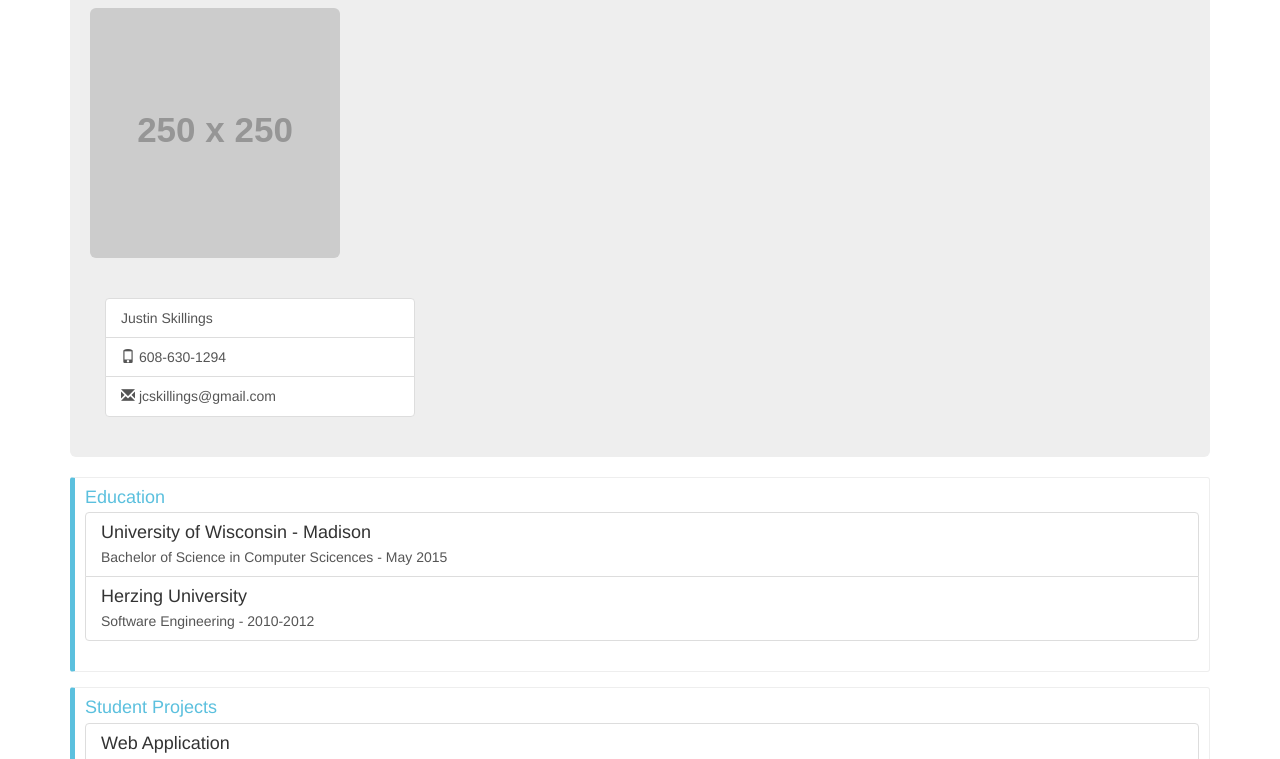
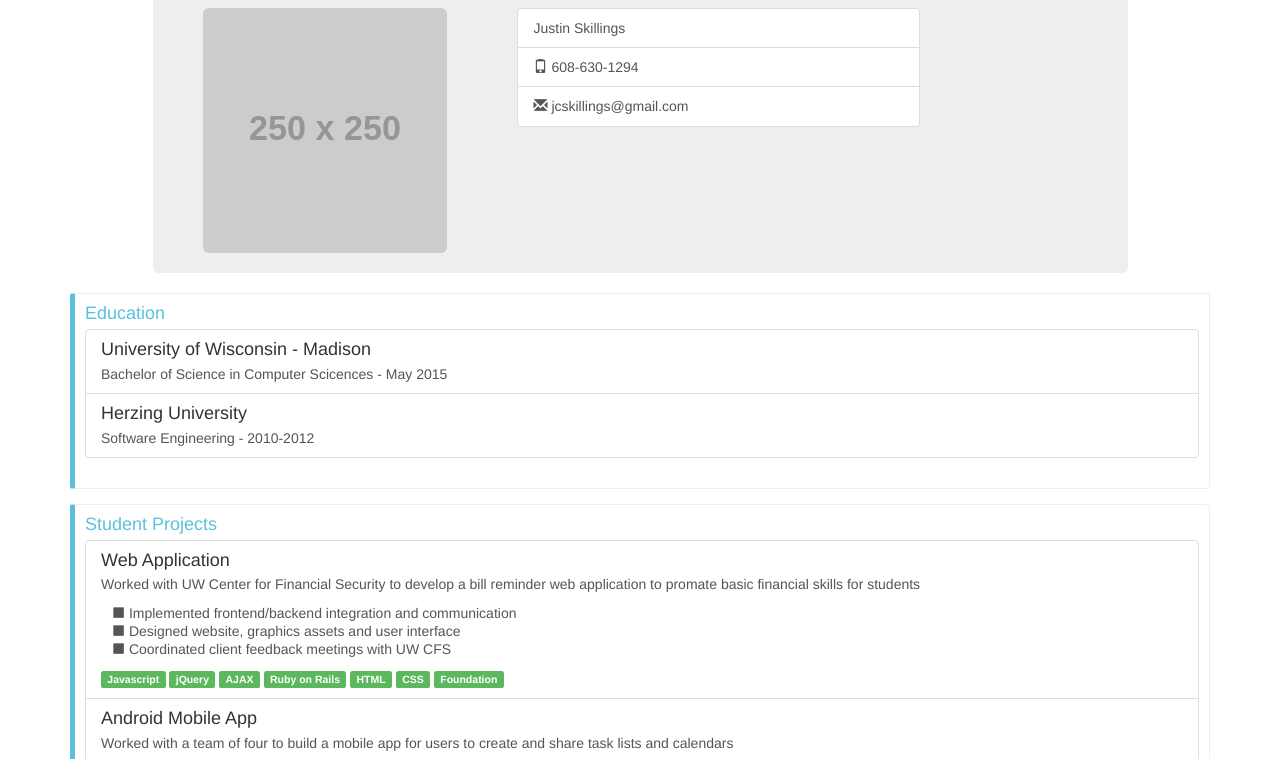
Before and after one commit to jcskillings/jcskillings.github.io, a plain HTML site: page index.html in a window 1280 px wide. Shown: the part 72-831 px from the top of the page. Drawn offline with nearby package versions, Linux system fonts and the light colour scheme; placeholder pictures from the web are drawn by us.

Commit message:
Update index.html

```diff
--- a/index.html
+++ b/index.html
@@ -37,18 +37,17 @@
         </nav>-->
         <h2 class="text-muted">Justin C Skillings</h2>
     </div>
-    <div class="img-rounded" id="main-panel">
-      <div class="row" >
-        <div class="col-md-12">
-          <!--<div class="col-xs-12 col-sm-12">-->
-          <div class="col-md-">
+    <div class="row" >
+
+      <div class="col-md-10 col-md-offset-1 img-rounded col-sm-10 col-sm-offset-10" id="main-panel">
+        <div class="img-rounded" >
+          <div class="col-md-4">
             <figure>
-              <img class="img-rounded img-responsive" src="http://placehold.it/250x250" id="main-photo">
+              <img class="img-rounded img-responsive center-block" src="http://placehold.it/250x250" id="main-photo">
               <!--<img class="img-rounded img-responsive" src="img/shrimp.png" id="main-photo">-->
             </figure>
           </div>
-          <!--<div class="col-xs-12 col-sm-12">-->
-          <div class="col-md-4">
+          <div class="col-md-6">
             <ul class="list-group" id="personal-info">
               <a class="list-group-item" href="#">
                 <p class="list-group-item-text">
@@ -66,9 +65,8 @@
                 <span class="glyphicon glyphicon-envelope"></span>
                   jcskillings@gmail.com
                 </p>
-
               </a>
-          </ul>
+            </ul>
           </div>
         </div>
       </div>
```
